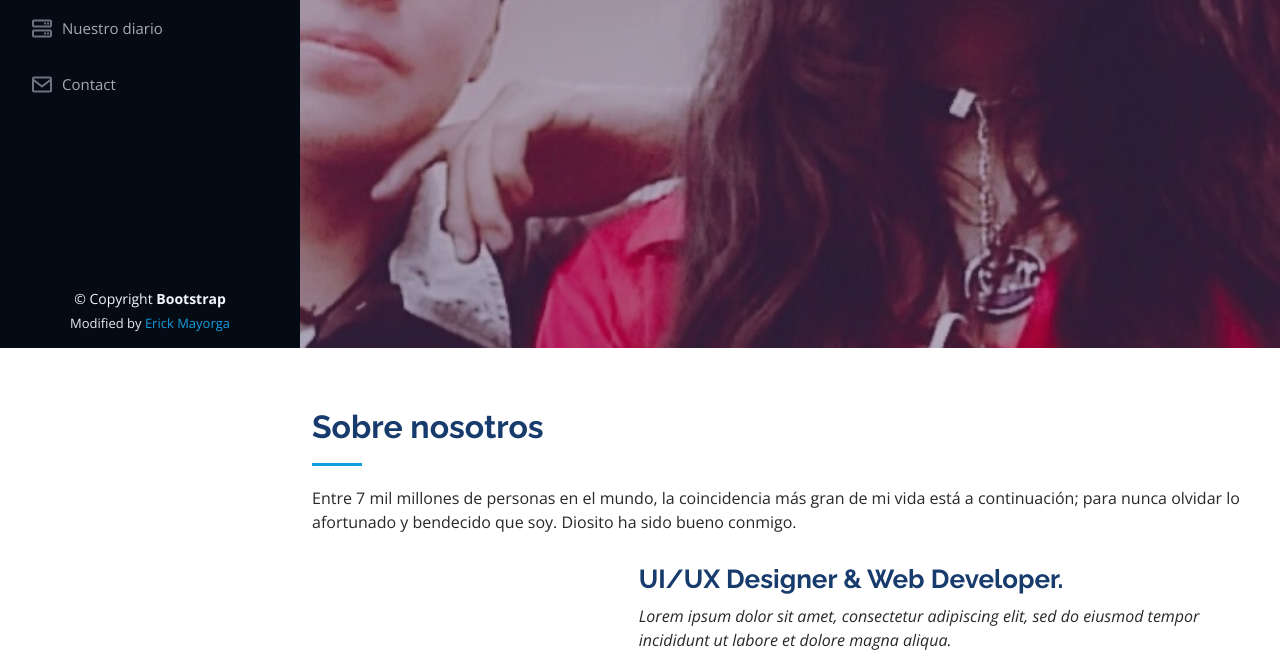
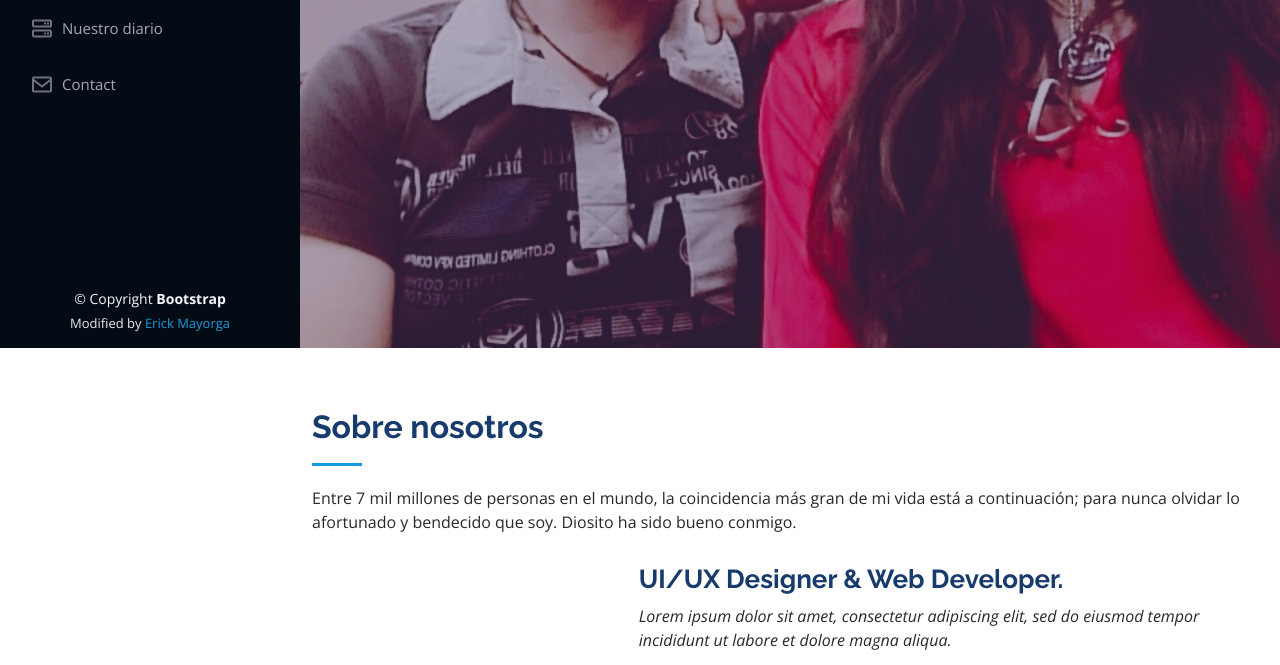
Before and after one commit to ErickMayorga/Tu-y-yo, a plain HTML site: page index.html in a window 1280 px wide. Shown: the part 452-1117 px from the top of the page. Drawn offline with nearby package versions, Linux system fonts and the light colour scheme.

Commit message:
change bg img

```diff
--- a/assets/css/style.css
+++ b/assets/css/style.css
@@ -213,7 +213,7 @@ h1, h2, h3, h4, h5, h6 {
 #hero {
   width: 100%;
   height: 100vh;
-  background: url("../img/tu_y_yo.jpg") top center;
+  background: url("../img/nosotros.jpg") top center;
   background-size: cover;
 }
 
--- a/index.html
+++ b/index.html
@@ -5,7 +5,7 @@
   <meta charset="utf-8">
   <meta content="width=device-width, initial-scale=1.0" name="viewport">
 
-  <title>iPortfolio Bootstrap Template - Index</title>
+  <title>Tu y yo</title>
   <meta content="" name="description">
   <meta content="" name="keywords">
 
```
Also changed, not shown: assets/img/nosotros.jpg (added).
